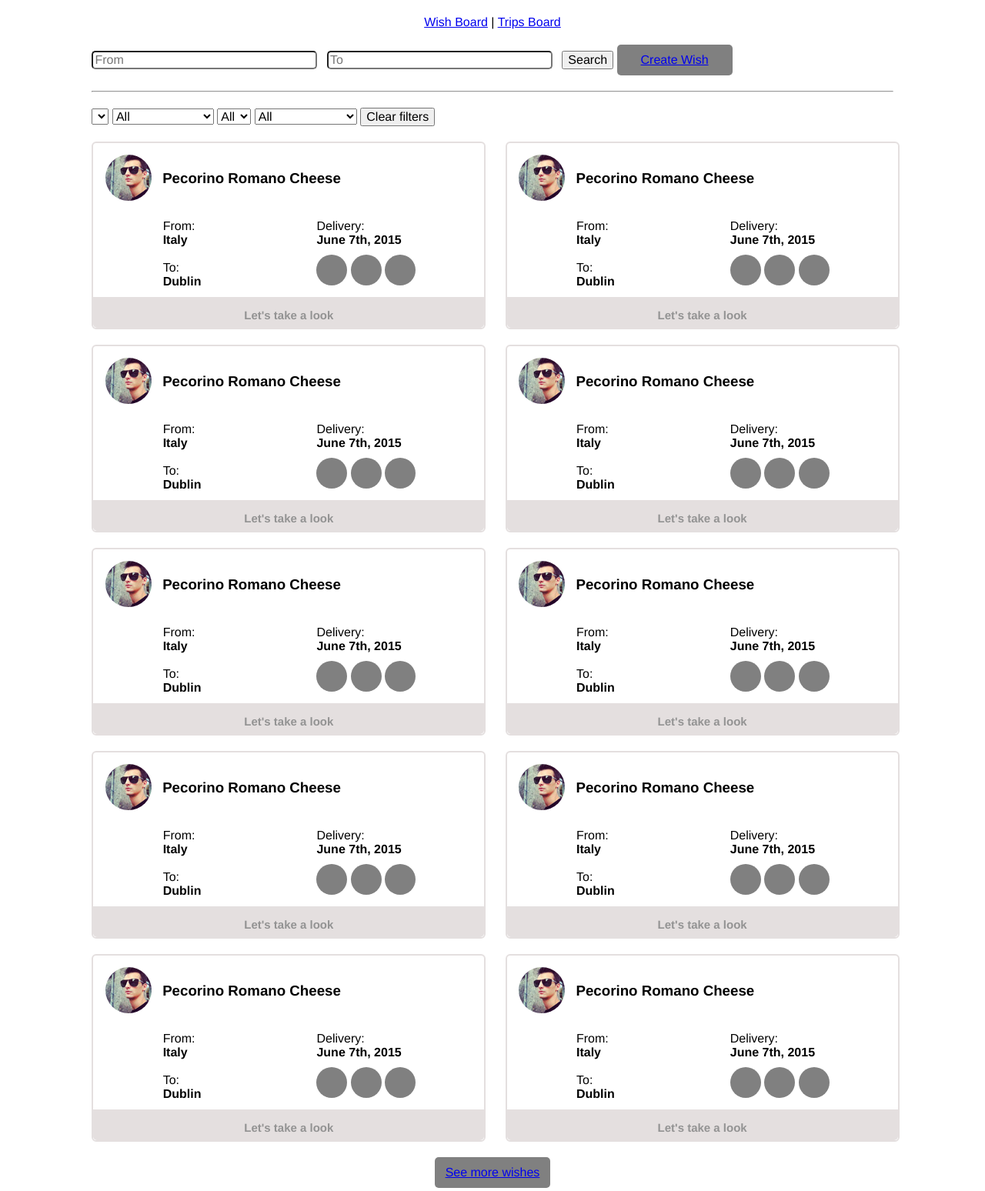
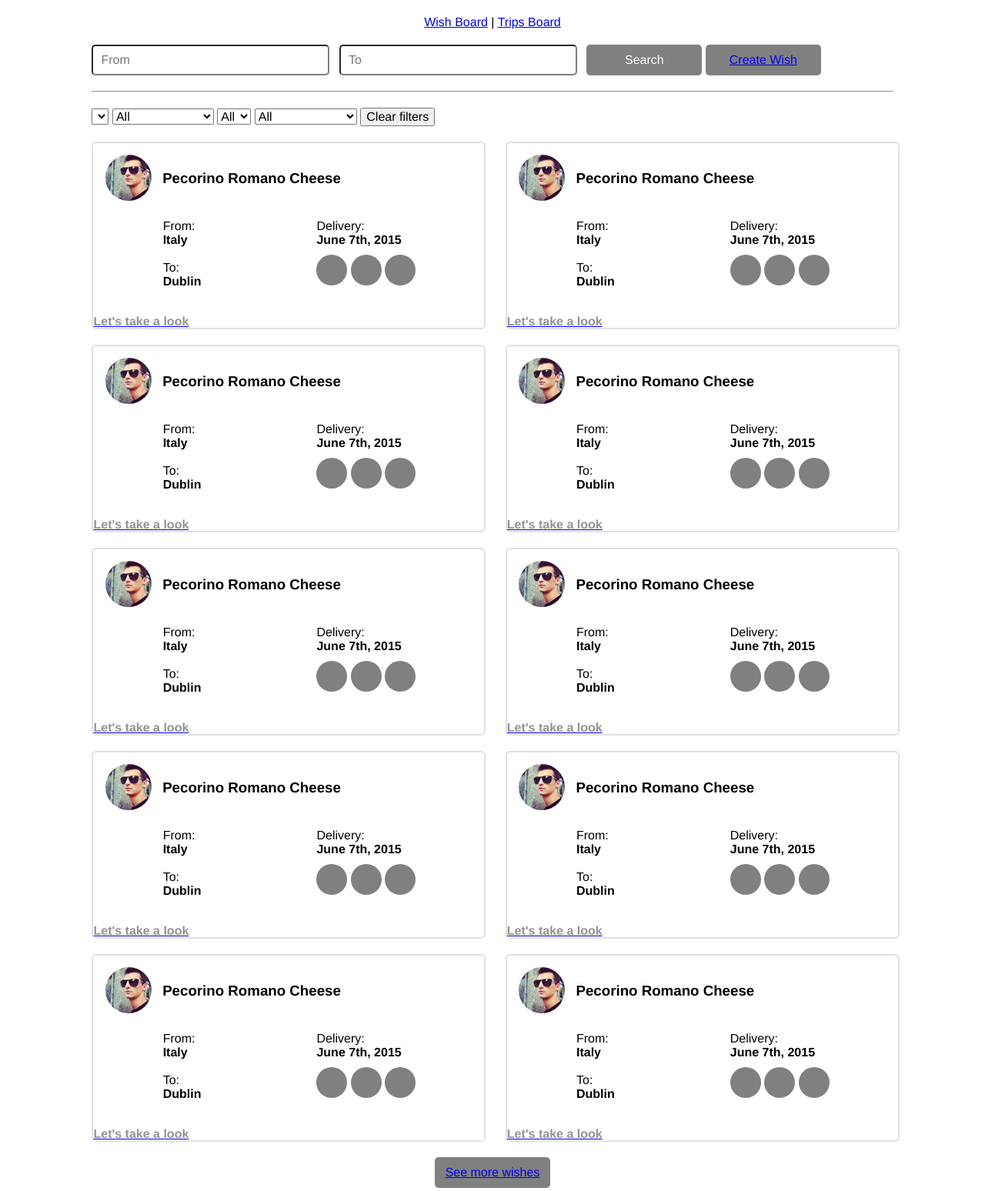
Before and after one commit to Marimontero19/shipwish, a PHP site: page /wish_board.php in a window 1280 px wide. Shown: the part 80-1628 px from the top of the page at 77% size. Run offline with PHP 8.4, Linux system fonts and the light colour scheme; lists and menus that the app fills with data are empty; some web fonts are replaced.

Commit message:
Proceso_Wishboard

```diff
--- a/css/mari.css
+++ b/css/mari.css
@@ -13,11 +13,26 @@
 	margin-bottom: 20px
 }
 
+
 .input-trips {
 	width: 285px;
-	height: ;
+	height: 16px;
+	padding: 10px;
 	border-radius: 5px;
+	border-color:gray;
 	margin-right:8px;
+}
+
+/*Botones SUBMIT*/
+#user-search input[type="submit"] {
+
+    cursor: pointer;
+  	background-color:gray;
+	color:#ffffff;
+	border:0;
+	border-radius: 5px;
+	width: 150px;
+	height: 40px;
 }
 
 
@@ -90,23 +105,6 @@ button{
 }
 
 
-.button_look{
-	font-size: 15px;
-	border-radius: 0 0 5px 5px;
-	color:#ffffff;
-	background-color: #E4DFDF;
-	position: absolute;
-	bottom: 0;
-	height: 40px;
-	width: 100%;
-	text-align: center;
-}
-
-.button_look a{
-	text-decoration: none;
-}
-
-
 .button_look h4{
 	color:#939393;
 	margin-top:15px;
```
